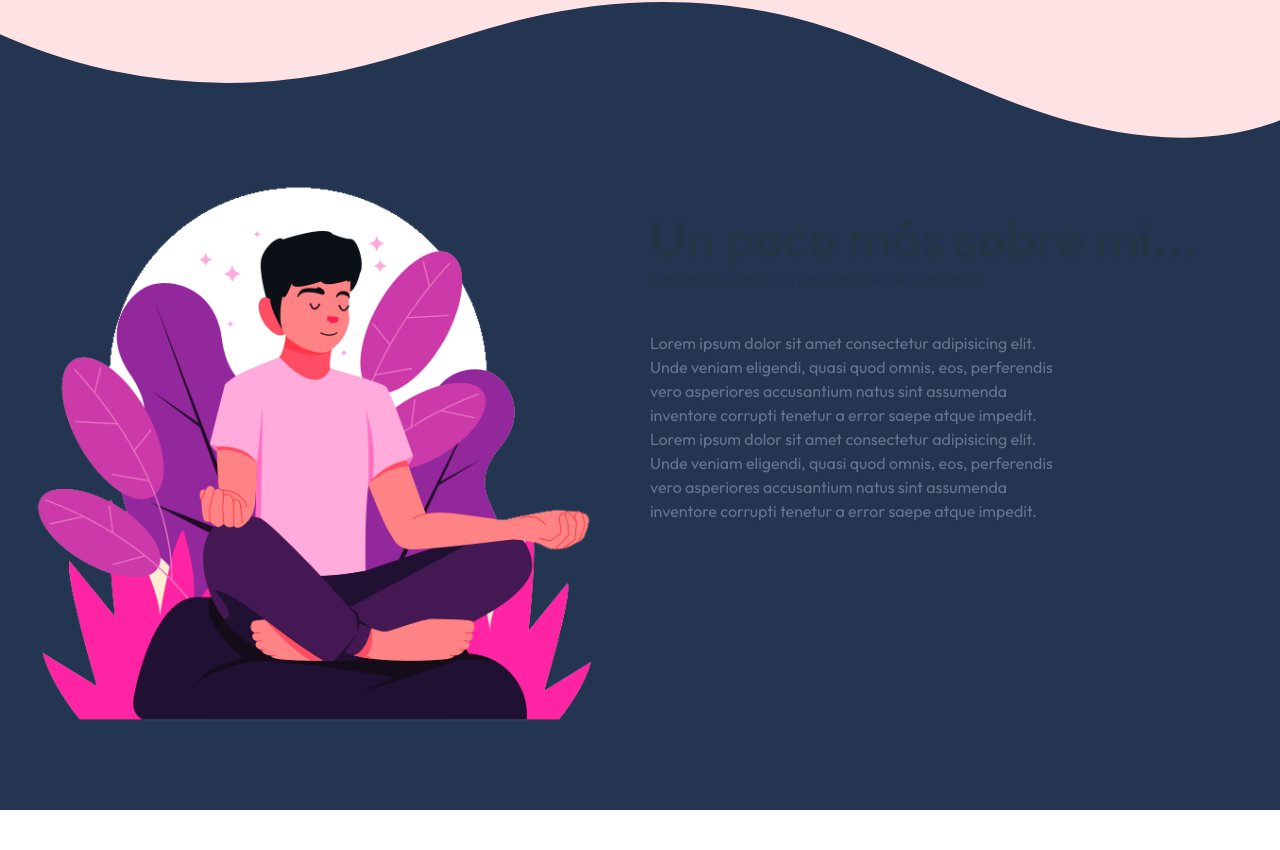
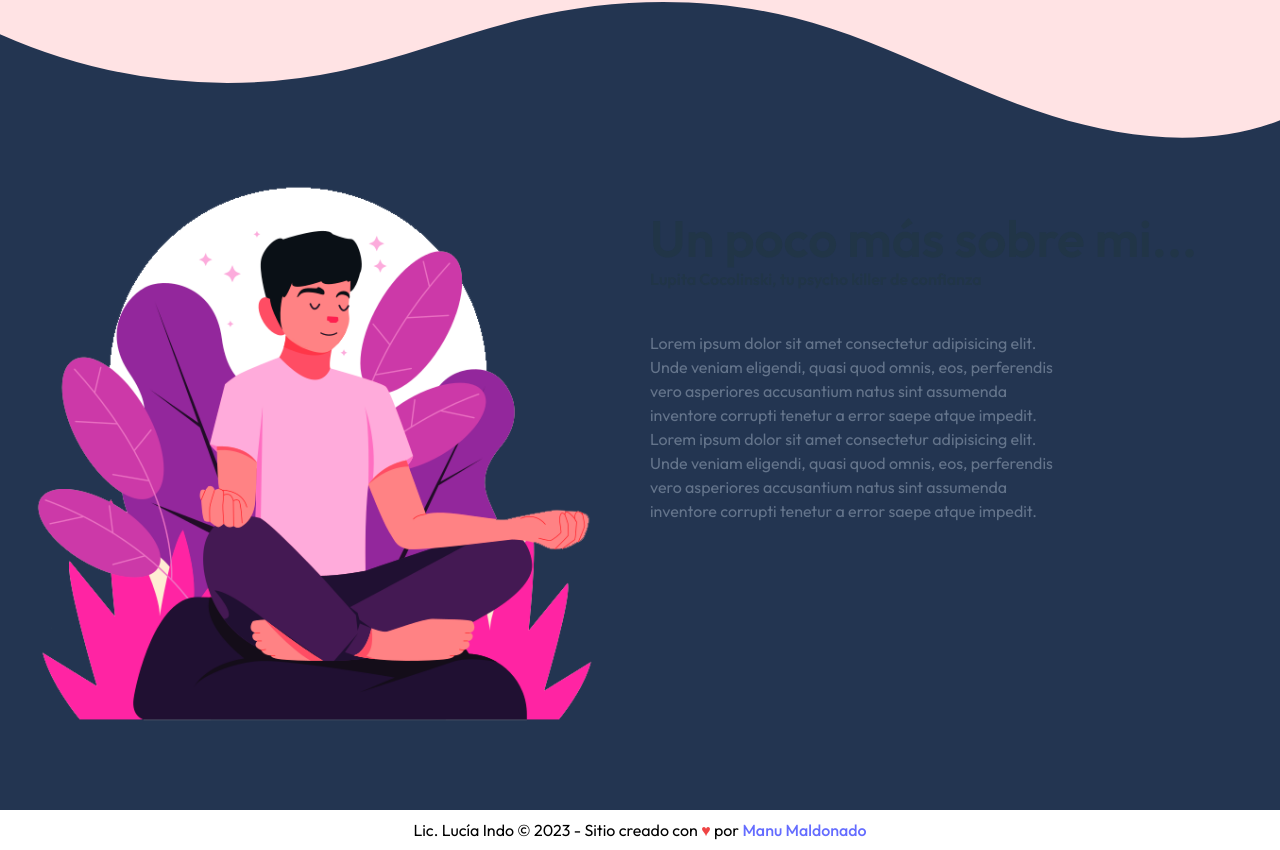
Before and after one commit to ManuuMT/psycho-portfolio, a React (Vite) app: page / in a window 1280 px wide. Shown: the part 1707-2557 px from the top of the page. Before the commit the page ends 2517 px from the top, so only its background shows below. Built offline with nearby package versions, Linux system fonts and the light colour scheme.

Commit message:
Footer created

```diff
--- a/src/App.jsx
+++ b/src/App.jsx
@@ -2,6 +2,7 @@
 import Navbar from "./sections/Navbar";
 import About from "./sections/Services/Services";
 import Services from "./sections/About/About";
+import Footer from "./sections/Footer/Footer";
 
 function App() {
   return (
@@ -10,6 +11,7 @@
       <Hero />
       <About />
       <Services />
+      <Footer />
     </>
   );
 }
--- /dev/null
+++ b/src/sections/Footer/Footer.jsx
@@ -0,0 +1,19 @@
+import { Link } from "react-router-dom";
+
+const Footer = () => {
+  return (
+    <footer className="w-screen">
+      <div className="w-full h-10 bg-white flex items-center justify-center">
+        <div className="text-black max-w-7xl">
+          Lic. Lucía Indo © 2023 - Sitio creado con{" "}
+          <span className="text-red-500">♥</span> por{" "}
+          <Link to="https://manumaldonado.com" target="_blank" rel="noreferrer">
+            Manu Maldonado
+          </Link>
+        </div>
+      </div>
+    </footer>
+  );
+};
+
+export default Footer;
```
